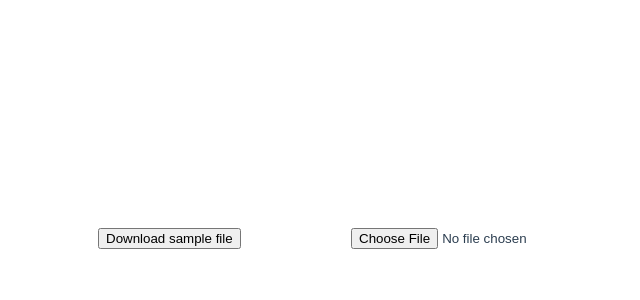
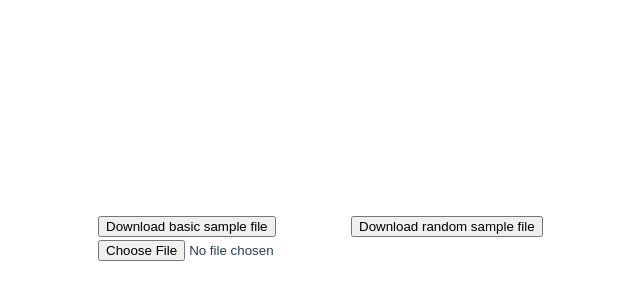
Before and after one commit to steve-davey/discogsCSV, a Vue app: page / in a window 1280 px wide. Shown: the part 162-462 px from the top of the page, without its empty margins (289-929 px from the left). Built offline with nearby package versions, Linux system fonts and the light colour scheme; what @lionralfs/discogs-client would draw is missing.

Commit message:
Fixed imports

```diff
--- a/src/App.vue
+++ b/src/App.vue
@@ -1,6 +1,10 @@
 <template>
     <div>
-        <button @click="downloadSampleInputFile">Download sample file</button>
+        <button @click="downloadSampleInputFile">Download basic sample file</button>
+    </div>
+
+    <div>
+        <button @click="createSampleInputFile">Download random sample file</button>
     </div>
 
     <div>
@@ -18,30 +22,24 @@
 <script lang="ts">
 import { defineComponent } from 'vue';
 import FileUpload from '@/components/FileUpload.vue';
-import { fetchRelease, parseCsvToArray } from "@/parser";
+import { fetchRelease, parseCsvToArray } from '@/parser';
 import { prepareDownload } from './components/PrepareDownload';
-// import { downloadSampleInputFile } from './components/DownloadSampleInputFile'; <--not working yet
+import { downloadSampleInputFile } from './components/DownloadSampleInputFile'; //defined but never used
+import { createSampleInputFile } from './components/CreateSampleInputFile'; //defined but never used
 
 export default defineComponent({
     name: 'App',
     components: {
-        FileUpload,
+        FileUpload
     },
     data() {
         return {
             data: null as null | string[],
+            createSampleInputFile,
+            downloadSampleInputFile
         }
     },
     methods: {
-        async downloadSampleInputFile() {
-            const link = document.createElement('a');
-            link.href = '/src/assets/test_5_lines.csv';
-            link.target = '_blank';
-            link.download = 'test_5_lines.csv';
-            document.body.appendChild(link);
-            link.click();
-            document.body.removeChild(link);
-        },
         async setFile(file: File) {
             this.data = await parseCsvToArray(file)
             console.log(this.data)
@@ -58,7 +56,6 @@ export default defineComponent({
         async downloadCSV(releases: any[]) {
             prepareDownload(releases)
         },
-
     },
     watch: {
         data(data) {
--- a/src/components/CreateSampleInputFile.ts
+++ b/src/components/CreateSampleInputFile.ts
@@ -1,7 +1,11 @@
 export default {
-  name: 'CreateSampleInputFile'
+  name: 'CreateSampleInputFile',
+  methods: {
+    createSampleInputFile
+  }
 }
 
+export function createSampleInputFile() {
   const createRandomArray = function () {
     const randomArray = []
     for (let i = 0; i < 10; i++) {
@@ -9,7 +13,6 @@ const createRandomArray = function () {
       randomArray.push(randomNumber)
     }
     return randomArray
-
   }
 
   const createCsv = function (randomArray: any) {
@@ -32,5 +35,11 @@ const get = async () => {
     download(csvdata)
   }
 
-const btn = document.getElementById('action')
-btn.addEventListener('click', get)
+  const button = document.getElementById('action')
+
+  if (button === null) {
+    alert('oops')
+  } else {
+    button.addEventListener('click', get)
+  }
+}
--- a/src/components/DownloadSampleInputFile.ts
+++ b/src/components/DownloadSampleInputFile.ts
@@ -1,7 +1,11 @@
 export default {
   name: 'DownloadSampleInputFile',
   methods: {
-    downloadSampleInputFile() {
+    downloadSampleInputFile
+  }
+}
+
+export function downloadSampleInputFile() {
   const link = document.createElement('a')
   link.href = '/src/assets/test_5_lines.csv'
   link.target = '_blank'
@@ -11,5 +15,3 @@ export default {
   link.click()
   document.body.removeChild(link)
 }
-  }
-}
```
Also changed, not shown: tsconfig.json (line endings or trailing spaces). Lines whose indentation alone changed are shown as unchanged.
